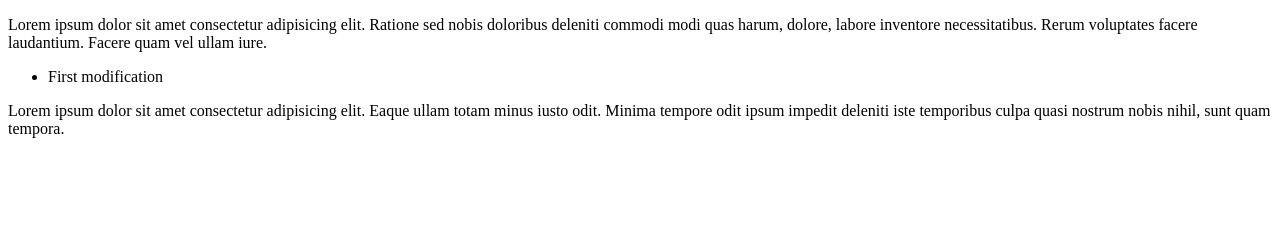
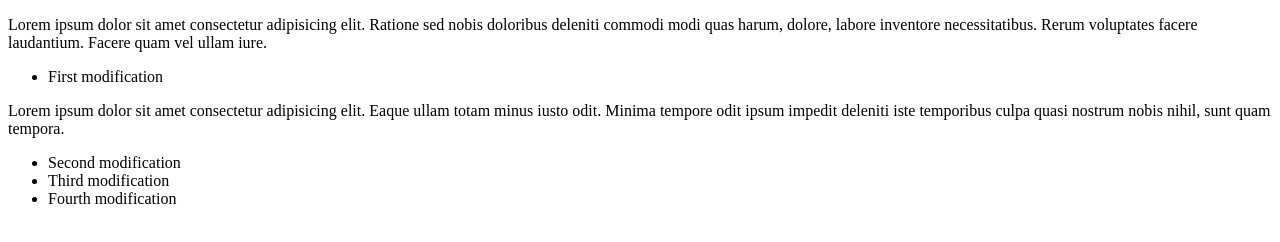
Before and after one commit to Moandh81/tobias, a plain HTML site: page index.html in a window 1280 px wide. Drawn offline with Linux system fonts and the light colour scheme.

Commit message:
second modification on the file

```diff
--- a/index.html
+++ b/index.html
@@ -24,6 +24,13 @@
     </div>
 
 
+    <ul>
+        <li>Second modification</li>
+        <li>Third modification</li>
+        <li>Fourth modification</li>
+    </ul>
+
+
 
 
 </body>
```
